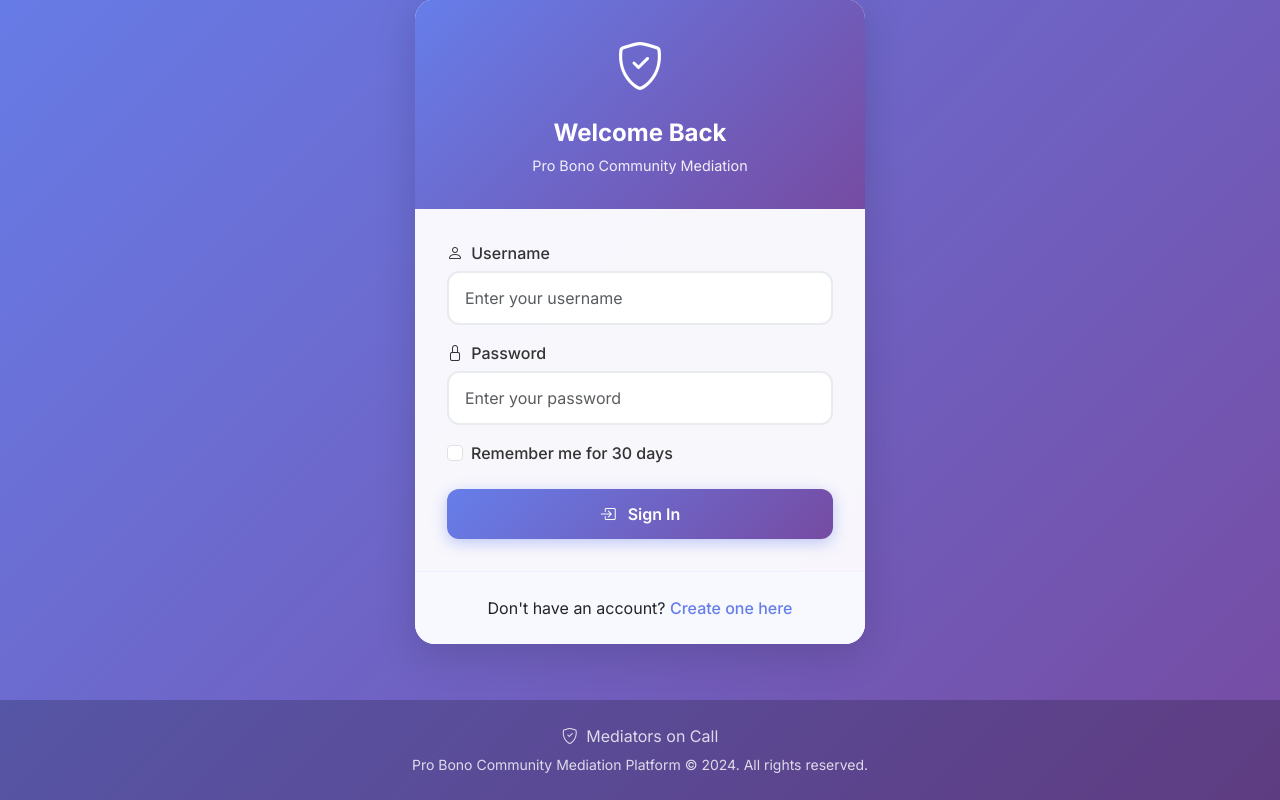
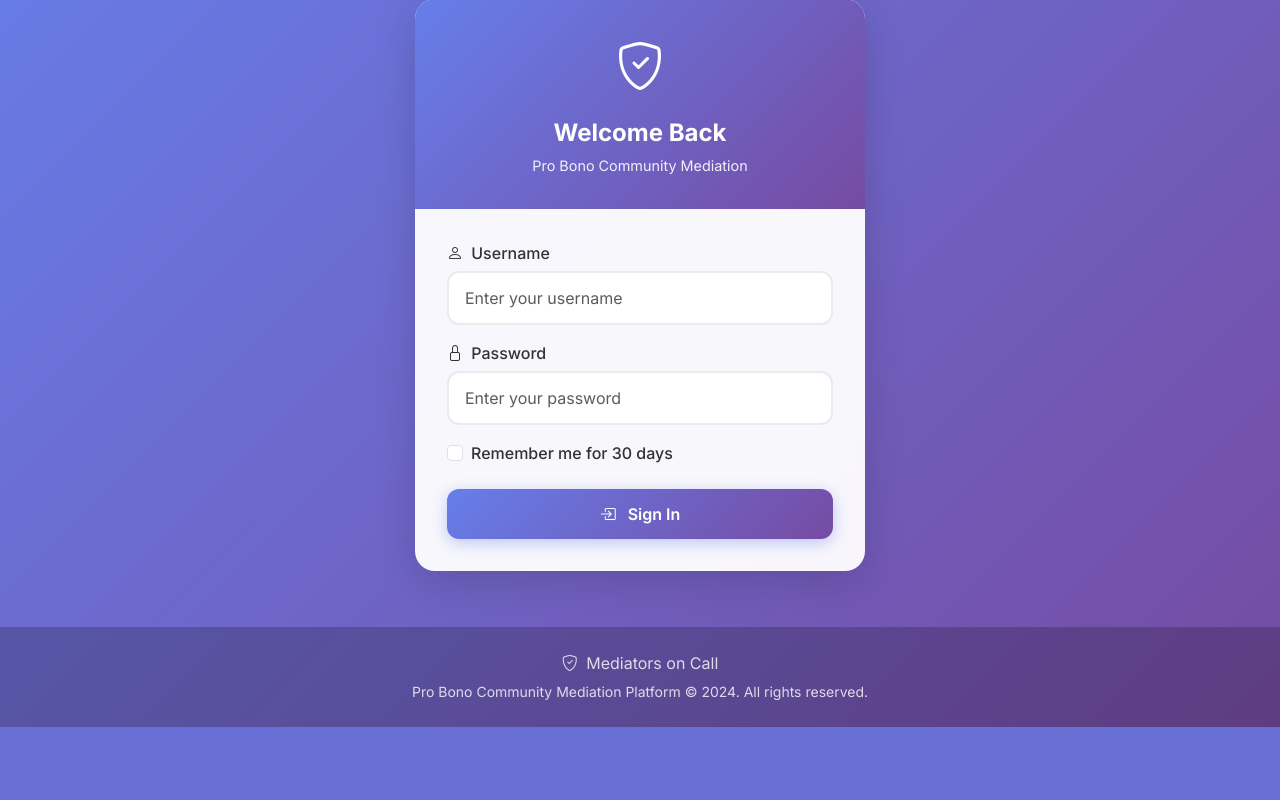
Before and after one commit to JVW-Hue/Mediator-On-Call-, a Django app: page /login/ in a window 1280 px wide. Shown: the part 123-923 px from the top of the page. After the commit the page ends 850 px from the top, so only its background shows below. Run offline with Django 5.2, Linux system fonts and the light colour scheme; parts of the project's set-up code (start-up, migrations or seed data) failed here and were passed over; some libraries are stand-ins or nearby versions.

Commit message:
Fix: Remove signup link from login template

```diff
--- a/templates/registration/login.html
+++ b/templates/registration/login.html
@@ -134,9 +134,6 @@
                 </button>
             </form>
         </div>
-        <div class="login-footer">
-            <p class="mb-0">Don't have an account? <a href="{% url 'signup' %}">Create one here</a></p>
-        </div>
     </div>
 </div>
 {% endblock %}
```
